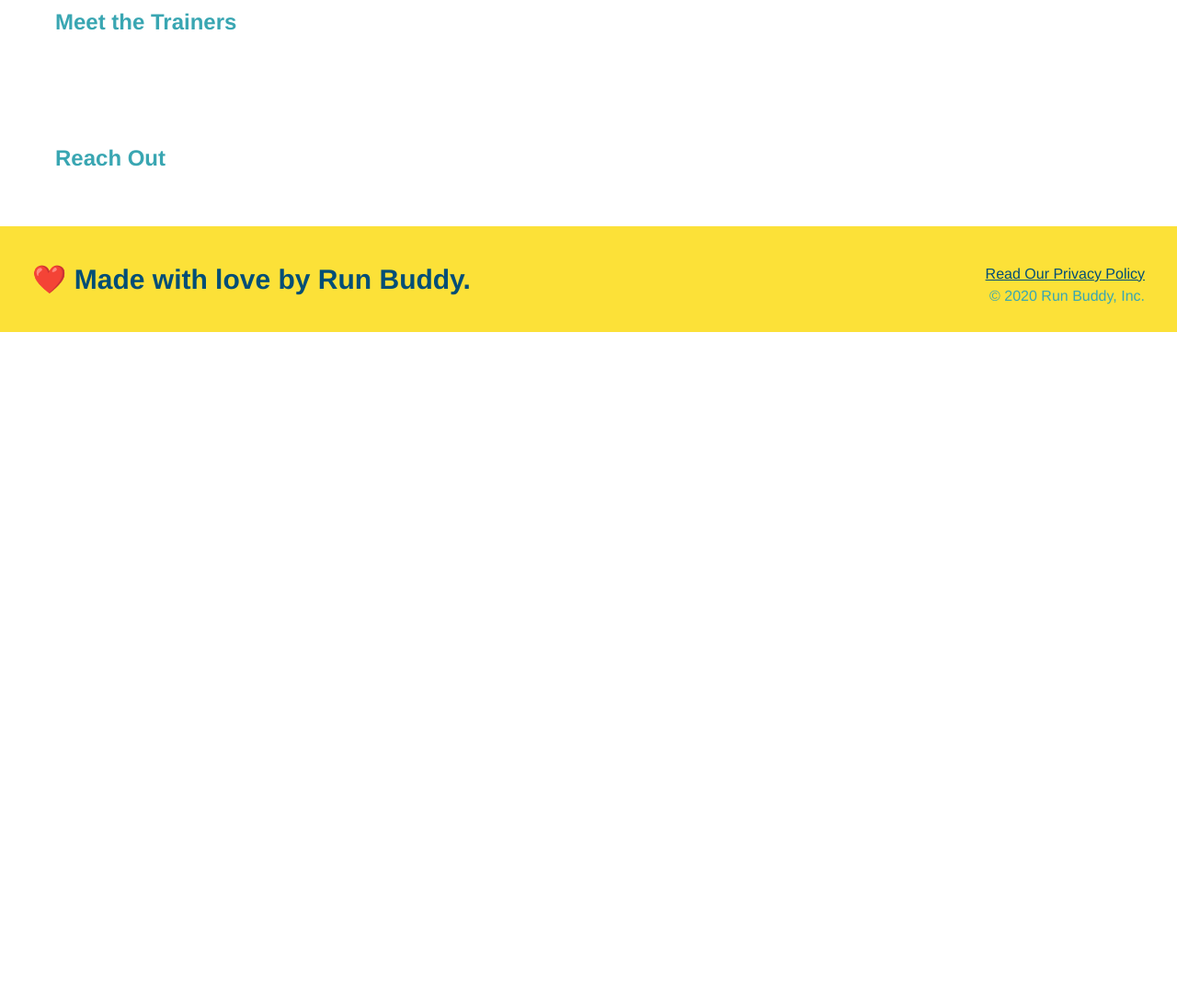
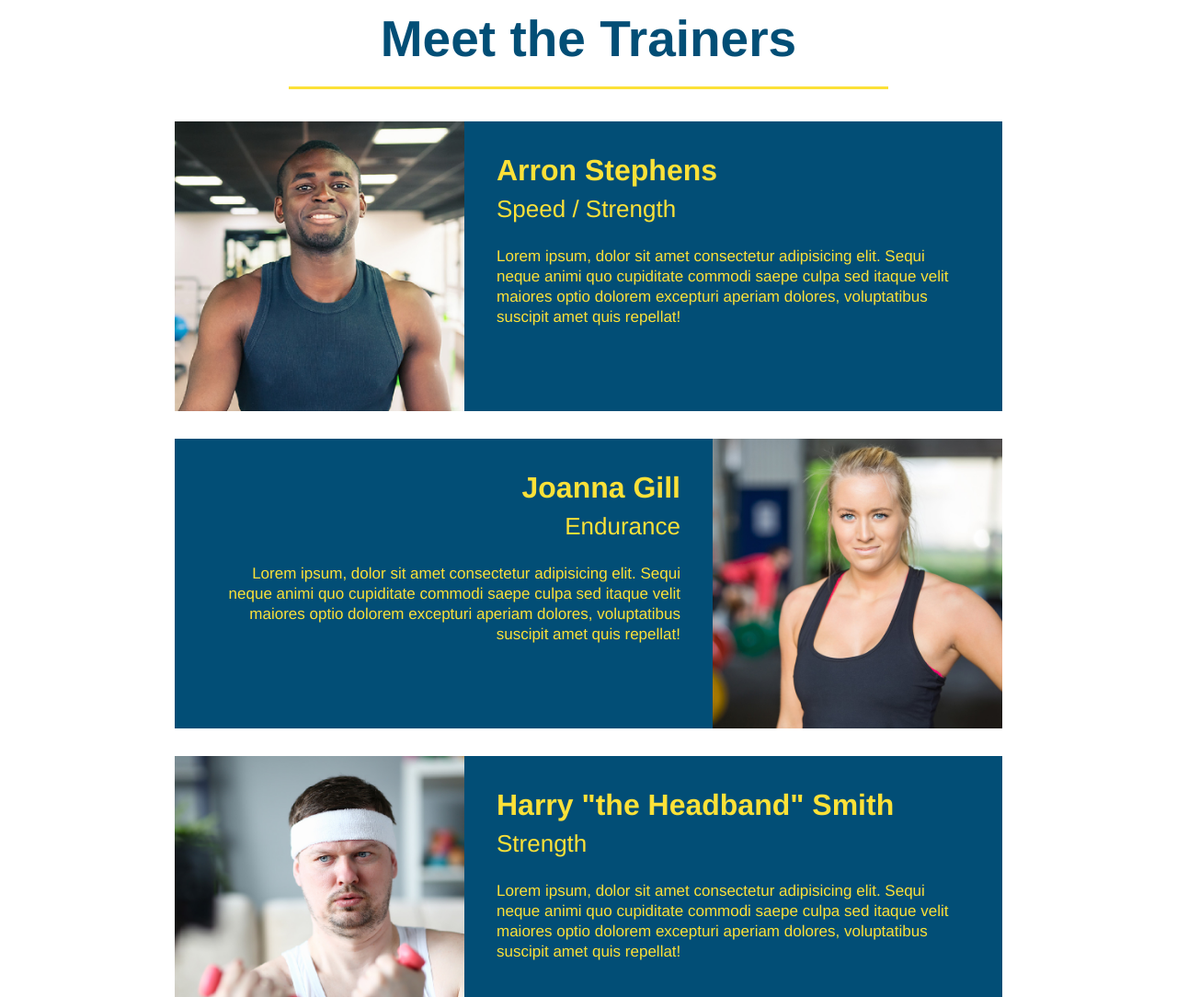
Before and after one commit to RussTracy/Run-Buddy, a plain HTML site: page index.html in a window 1280 px wide. Shown: the part 2780-3864 px from the top of the page at 92% size. Before the commit the page ends 3141 px from the top, so only its background shows below. Drawn offline with Linux system fonts and the light colour scheme.

Commit message:
Add and Styled Trainer Section

```diff
--- a/assets/css/style.css
+++ b/assets/css/style.css
@@ -11,6 +11,13 @@ body{
 section {
      padding: 60px;
 }
+.text-left {
+     text-align: left;
+   }
+
+.text-right {
+     text-align: right;
+   }
 /* End Global styles */
 
 /* Header Styles */
@@ -163,3 +170,41 @@ footer a{
 .secondary-border {
      border-color: #39a6b2;
    }
+
+   /* Trainer Styles */
+
+.trainers {
+     text-align: center;
+   }
+.trainer {
+     width: 900px;
+     margin: 0 auto 30px auto;
+     background: #024e76;
+     color: #fce138;
+     overflow: auto;
+   }
+.trainer img {
+     width: 35%;
+     float: left;
+   }
+
+.trainer-bio {
+     padding: 35px;
+     float: left;
+     width: 65%;
+   }
+.trainer-bio h3 {
+     font-size: 32px;
+     margin-bottom: 8px;
+   }
+
+.trainer-bio h4 {
+     font-weight: lighter;
+     font-size: 26px;
+     margin-bottom: 25px;
+   }
+
+.trainer-bio p {
+     font-size: 17px;
+     line-height: 1.3;
+   }
--- a/index.html
+++ b/index.html
@@ -102,8 +102,46 @@
     </section>
 
     <!-- "meet the trainers" section -->
-    <section>
-        <h2>Meet the Trainers</h2>
+    <section id="your-trainers" class="trainers">
+        <h2 class="section-title primary-border">Meet the Trainers</h2>
+        <article class="trainer">
+            <img src="./assets/images/trainer-1.jpg" alt="Arron Stephens in his workout clothes, ready to pump iron" />
+            <div class="trainer-bio text-left">
+                <h3>Arron Stephens</h3>
+                <h4>Speed / Strength</h4>
+                <p>
+                  Lorem ipsum, dolor sit amet consectetur adipisicing elit. Sequi neque animi quo cupiditate commodi saepe culpa sed
+                  itaque velit maiores optio dolorem excepturi aperiam dolores, voluptatibus suscipit amet quis repellat!
+                </p>
+              </div>
+        </article>
+
+<!-- second trainer bio -->
+<article class="trainer">
+    <div class="trainer-bio text-right">
+      <h3>Joanna Gill</h3>
+      <h4>Endurance</h4>
+      <p>
+        Lorem ipsum, dolor sit amet consectetur adipisicing elit. Sequi neque animi quo cupiditate commodi saepe culpa sed
+        itaque velit maiores optio dolorem excepturi aperiam dolores, voluptatibus suscipit amet quis repellat!
+      </p>
+    </div>
+    <img src="./assets/images/trainer-2.jpg" alt="Joanna Gill cooling off after a workout" />
+  </article>
+
+  <!-- third trainer bio -->
+  <article class="trainer">
+    <img src="./assets/images/trainer-3.jpg" alt="Harry Smith wearing a headband and lifting comically small pink weights" />
+    <div class="trainer-bio text-left">
+      <h3>Harry "the Headband" Smith</h3>
+      <h4>Strength</h4>
+      <p>
+        Lorem ipsum, dolor sit amet consectetur adipisicing elit. Sequi neque animi quo cupiditate commodi saepe culpa sed
+        itaque velit maiores optio dolorem excepturi aperiam dolores, voluptatibus suscipit amet quis repellat!
+      </p>
+    </div>
+  </article>
+
     </section>
 
     <!-- "Reach Out" section -->
```
Also changed, not shown: assets/images/trainer-1.jpg (added), assets/images/trainer-2.jpg (added), assets/images/trainer-3.jpg (added).
